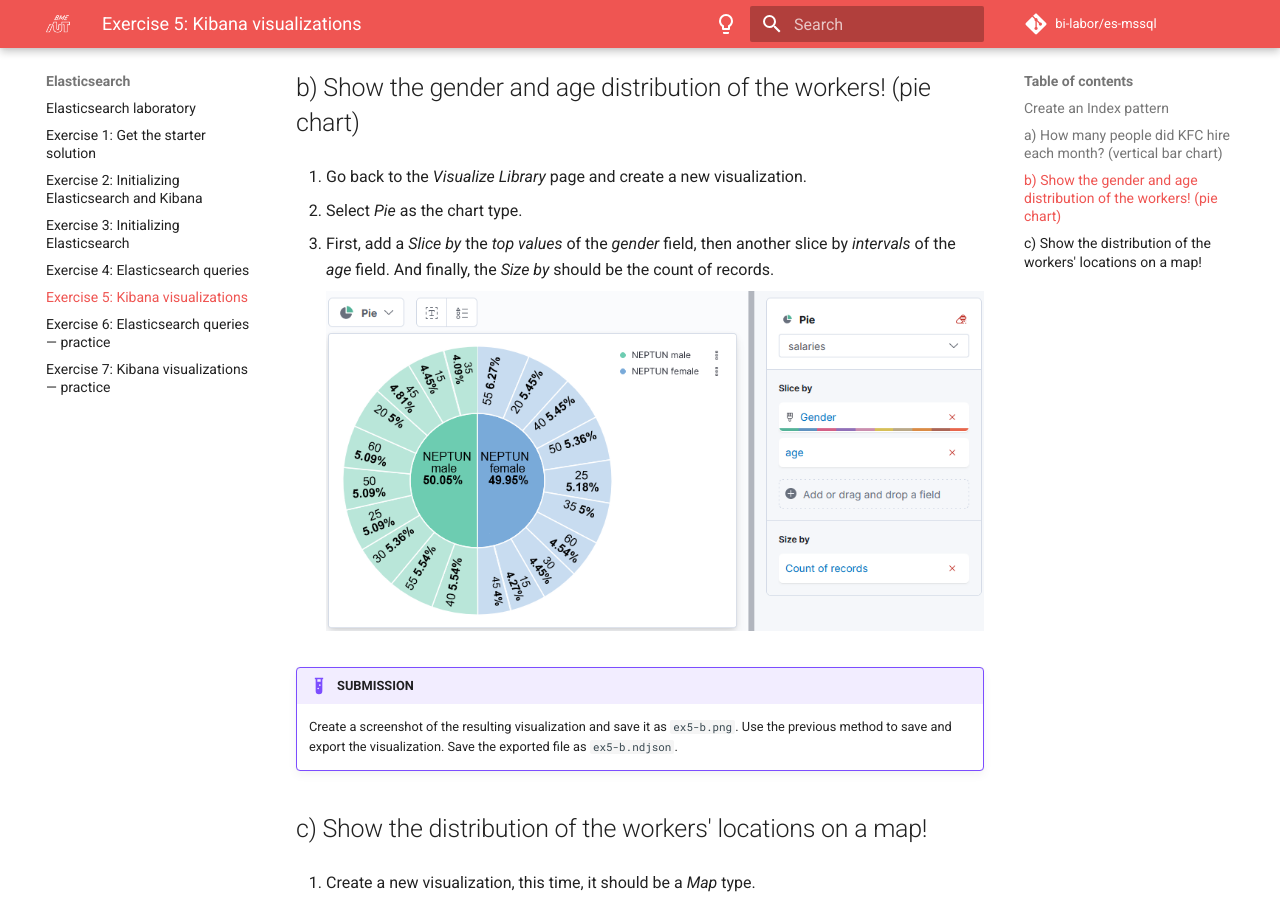
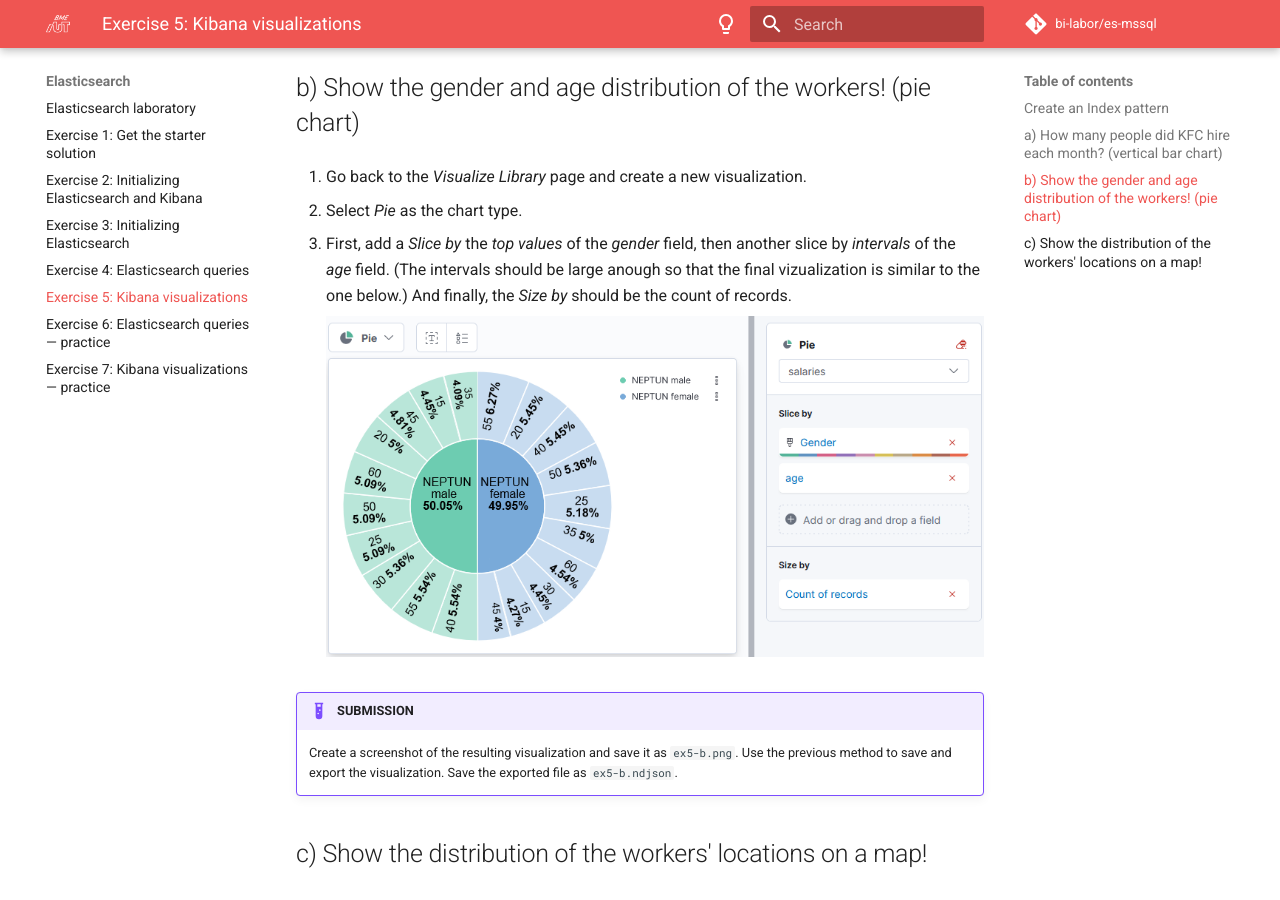
Before and after one commit to bi-labor/es-mssql, an MkDocs documentation site: the page built from docs/elasticsearch/exercise5.md, in a window 1280 px wide and 900 px high, scrolled down 6348 px. Built offline with MkDocs 1.6.1 and Material for MkDocs 9.7.7, drawn with Linux system fonts in a browser that asks for light colours; comment, search, counter and statistics services are not loaded.

Commit message:
Elasticsearch 5b: emphasize intervals

```diff
--- a/docs/elasticsearch/exercise5.md
+++ b/docs/elasticsearch/exercise5.md
@@ -74,7 +74,7 @@
 
 1. Select _Pie_ as the chart type.
 
-1. First, add a _Slice by_ the _top values_ of the _gender_ field, then another slice by _intervals_ of the _age_ field. And finally, the _Size by_ should be the count of records.
+1. First, add a _Slice by_ the _top values_ of the _gender_ field, then another slice by _intervals_ of the _age_ field. (The intervals should be large anough so that the final vizualization is similar to the one below.) And finally, the _Size by_ should be the count of records.
 
     ![Kibana Buckets](images/kibana-b-properties.png)
 
```
